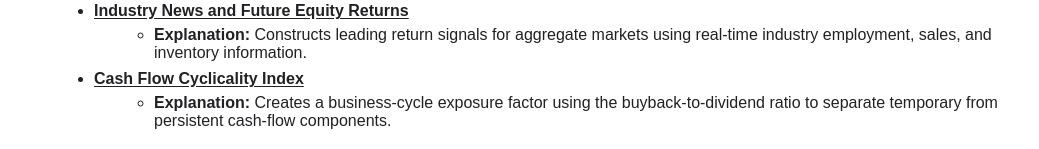
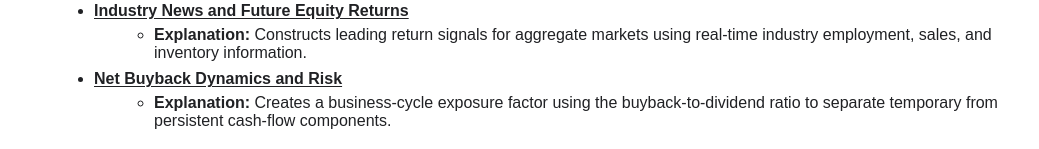
Before and after one commit to rasouleip71/rasoul-site, a Next.js app: page / in a window 1280 px wide. Shown: the part 803-952 px from the top of the page, without its empty margins (48-1087 px from the left). Built offline with nearby package versions, Linux system fonts and the light colour scheme.

Commit message:
Rename paper title to Net Buyback Dynamics and Risk

```diff
--- a/app/cv/page.tsx
+++ b/app/cv/page.tsx
@@ -80,7 +80,7 @@ export default function CV() {
             markets using real-time industry-level data on employment, sales, and inventories.
           </li>
           <li>
-            <strong>Cash Flow Cyclicality Index:</strong> Constructed a factor capturing firm-level business-cycle
+            <strong>Net Buyback Dynamics and Risk:</strong> Constructed a factor capturing firm-level business-cycle
             exposure using the buyback-to-dividend ratio.
           </li>
         </ul>
--- a/app/page.tsx
+++ b/app/page.tsx
@@ -37,7 +37,7 @@ const workingPapers = [
       "Constructs leading return signals for aggregate markets using real-time industry employment, sales, and inventory information.",
   },
   {
-    title: "Cash Flow Cyclicality Index",
+    title: "Net Buyback Dynamics and Risk",
     summary:
       "Creates a business-cycle exposure factor using the buyback-to-dividend ratio to separate temporary from persistent cash-flow components.",
   },
--- a/app/research/page.tsx
+++ b/app/research/page.tsx
@@ -22,7 +22,7 @@ const projects = [
       "Developed leading indicators for aggregate equity markets using real-time industry-level data on employment, sales, and inventories.",
   },
   {
-    title: "Cash Flow Cyclicality Index",
+    title: "Net Buyback Dynamics and Risk",
     summary:
       "Constructed a factor capturing firm-level business-cycle exposure using the buyback-to-dividend ratio.",
   },
```
